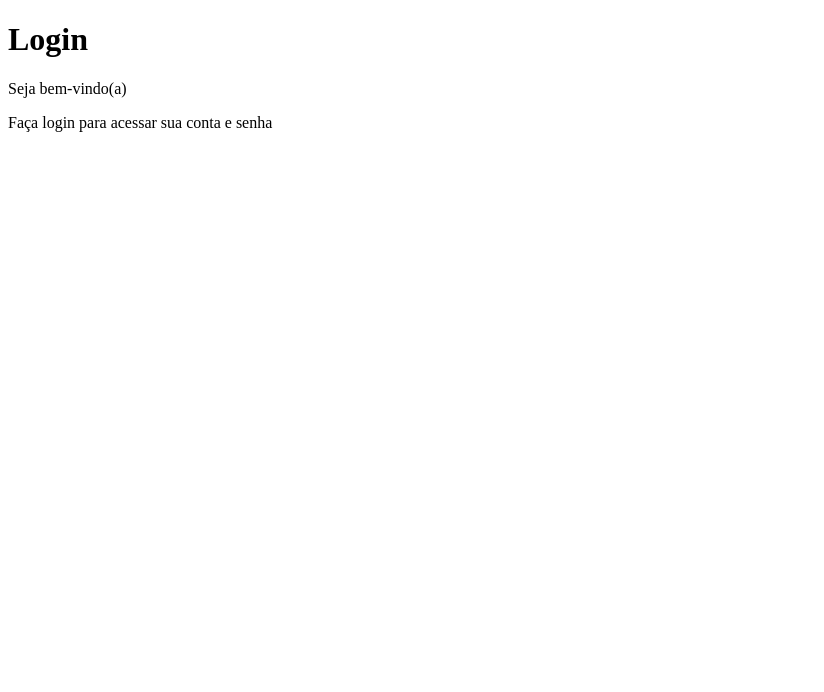
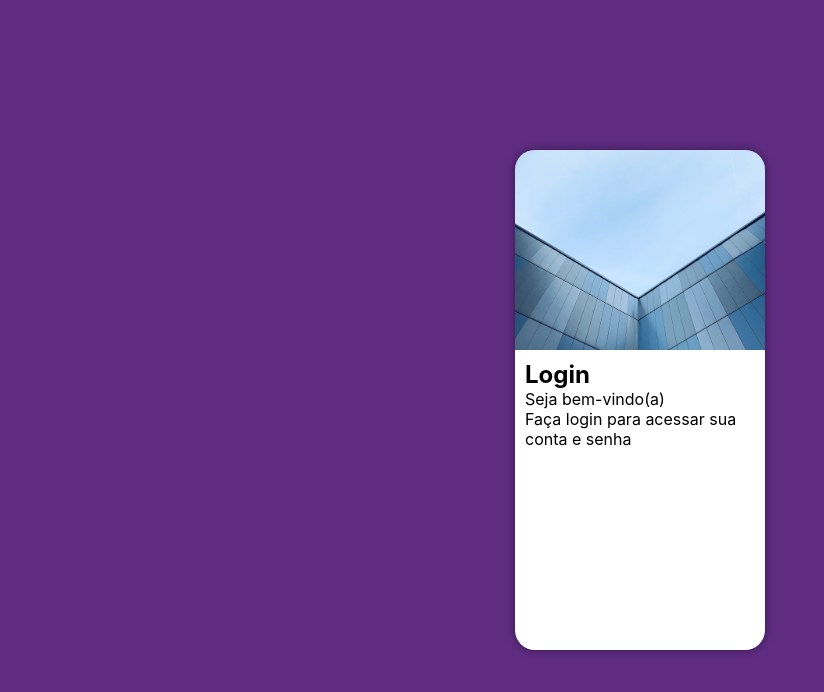
Before and after one commit to JonathaJr/projeto-login, a plain HTML site: page index.html in a window 1280 px wide. Shown: the whole page, without its empty margins (0-824 px from the left). Drawn offline with Linux system fonts and the light colour scheme.

Commit message:
atualizado projeto login

```diff
--- /dev/null
+++ b/estilos/style.css
@@ -0,0 +1,55 @@
+@charset "UTF_8";
+
+
+/*
+    Paleta de cores
+    verde: #49a09d
+    Lilás: #5f2c82
+*/
+
+* {
+    font-family: -apple-system, BlinkMacSystemFont, 'Segoe UI', Roboto, Oxygen, Ubuntu, Cantarell, 'Open Sans', 'Helvetica Neue', sans-serif;
+    padding: 0px;
+    margin: 0px;
+    box-sizing: border-box;
+}
+
+body, html {
+    background-color:#5f2c82;
+    height: 100vh;
+    width: 100vw;
+}
+
+main {
+    position: relative;
+    height: 100vh;
+    width: 100vw;
+}
+
+section#login {
+    position: absolute;
+    top: 50%;
+    left: 50%;
+    transform: translate(-50%, -50%);
+    overflow: hidden;
+
+    background-color: white;
+    width: 250px;
+    height: 500px;
+    border-radius: 20px;
+    box-shadow: 0px 0px 10px rgba(0, 0, 0, 0.452);
+}
+
+section#login > div#imagem {
+    background-position: left bottom;
+
+    display: block;
+    background: #5f2c82 url(../imagens/projeto-login.jpg) no-repeat;
+    background-size: cover;
+    height: 200px;
+}
+
+section#login > div#formulario {
+    display: block;
+    padding: 10px;
+}
--- a/index.html
+++ b/index.html
@@ -5,13 +5,11 @@
     <meta http-equiv="X-UA-Compatible" content="IE=edge">
     <meta name="viewport" content="width=device-width, initial-scale=1.0">
     <title>login</title>
-    <link rel="stylesheet" href="estilos/">
+    <link rel="stylesheet" href="estilos/style.css">
 </head>
 <body>
     <main>
         <section id="login">
-
-        </section>
             <div id="imagem">
 
             </div>
@@ -23,6 +21,7 @@
 
                 </form>
             </div>
+        </section>
     </main>
 </body>
 </html>
```
Also changed, not shown: estilo/style.css (deleted, +0 -7 lines). Lines whose indentation alone changed are shown as unchanged.
